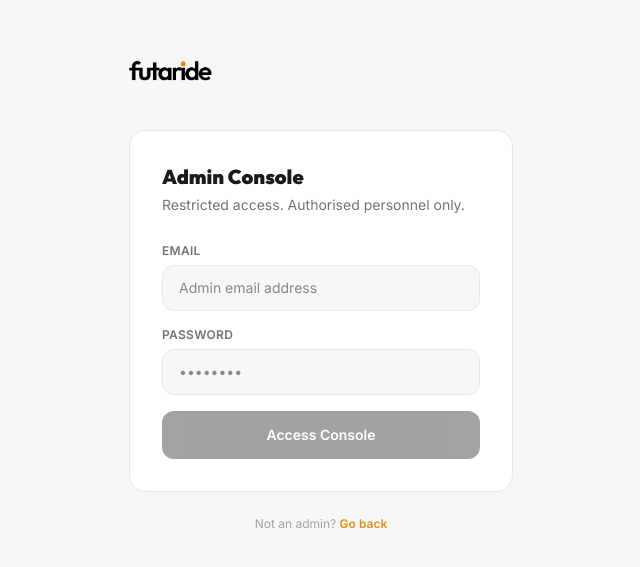
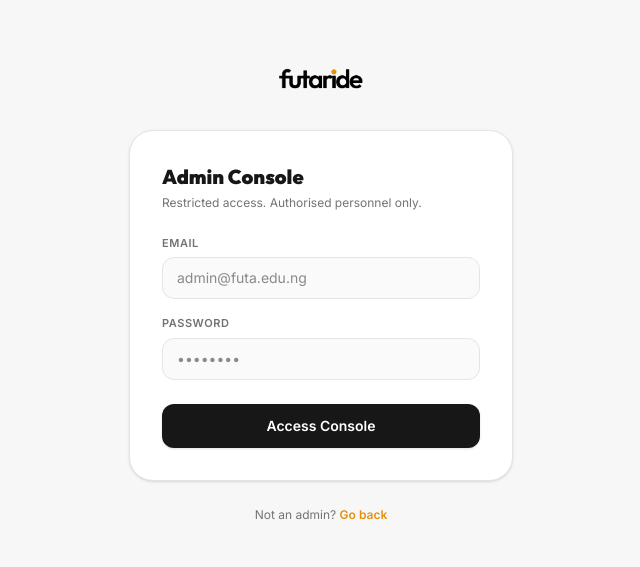
Before and after one commit to TheOluwaseunOO/FutaRide, a React (Vite) app: page /admin-login in a window 1280 px wide. Shown: the part 105-672 px from the top of the page, without its empty margins (319-959 px from the left). Built offline with nearby package versions, Linux system fonts and the light colour scheme; no server answers.

Commit message:
feat: complete invite password onboarding and admin team management

```diff
--- a/src/pages/AdminLogin.tsx
+++ b/src/pages/AdminLogin.tsx
@@ -1,146 +1,234 @@
-import { useState } from 'react'
+import React, { useState, useEffect } from 'react'
 import { useNavigate } from 'react-router-dom'
-import { type View } from '../App'
 import { supabase } from '../lib/supabase'
 
-interface Props {
-  onAuth: () => void
-  setView?: (v: View) => void
+export default function AdminLogin() {
+  const navigate = useNavigate()
+  const [email, setEmail] = useState('')
+  const [password, setPassword] = useState('')
+  const [isInviteMode, setIsInviteMode] = useState(false)
+  const [newPassword, setNewPassword] = useState('')
+  const [confirmPassword, setConfirmPassword] = useState('')
+  const [loading, setLoading] = useState(false)
+  const [errorMsg, setErrorMsg] = useState('')
+  const [successMsg, setSuccessMsg] = useState('')
+
+  useEffect(() => {
+    // 1. Check if the URL hash contains invite/recovery tokens
+    const hash = window.location.hash
+    if (hash && (hash.includes('type=invite') || hash.includes('type=recovery'))) {
+      setIsInviteMode(true)
     }
 
-export default function AdminLogin({ onAuth, setView }: Props) {
-  const navigate = useNavigate()
-  const [email, setEmail]       = useState('')
-  const [password, setPassword] = useState('')
-  const [error, setError]       = useState(false)
-  const [loading, setLoading]   = useState(false)
-  const [errorMsg, setErrorMsg] = useState('')
+    // 2. Also listen for Supabase auth state change (PASSWORD_RECOVERY or USER_UPDATED)
+    const { data: authListener } = supabase.auth.onAuthStateChange(async (event, session) => {
+      if (event === 'PASSWORD_RECOVERY' || (session && hash.includes('type=invite'))) {
+        setIsInviteMode(true)
+      }
+    })
 
-  async function handleSubmit(e: React.FormEvent) {
+    return () => {
+      authListener.subscription.unsubscribe()
+    }
+  }, [])
+
+  // Standard Login Handler
+  async function handleLogin(e: React.FormEvent) {
     e.preventDefault()
     setLoading(true)
-    setError(false)
     setErrorMsg('')
 
     try {
-      // 1. Authenticate with Supabase Auth
-      const { data: authData, error: authErr } = await supabase.auth.signInWithPassword({
+      const { data, error } = await supabase.auth.signInWithPassword({
         email: email.trim().toLowerCase(),
         password,
       })
 
-      if (authErr || !authData.user) {
-        throw new Error('Invalid email or password.')
-      }
+      if (error) throw error
 
-      // 2. Check if the authenticated user has the 'admin' role
-      const { data: profileData } = await supabase
-        .from('profiles')
-        .select('role')
-        .eq('id', authData.user.id)
+      // Check if user is in admin_users
+      const { data: adminRow } = await supabase
+        .from('admin_users')
+        .select('*')
+        .eq('user_id', data.user.id)
         .maybeSingle()
 
-      const userRole = (profileData?.role || authData.user.user_metadata?.role || '').toLowerCase()
-
-      if (userRole !== 'admin') {
+      if (!adminRow) {
         await supabase.auth.signOut()
         throw new Error('Access denied. This account does not have admin permissions.')
       }
 
-      onAuth()
       navigate('/admin')
     } catch (err: any) {
-      setError(true)
-      setErrorMsg(err.message || 'Invalid credentials. Access denied.')
-      setPassword('')
+      setErrorMsg(err.message || 'Invalid email or password.')
     } finally {
       setLoading(false)
     }
   }
 
-  function handleGoHome() {
-    if (setView) setView('landing')
-    navigate('/')
+  // Set Initial Password for Invited Admin
+  async function handleSetPassword(e: React.FormEvent) {
+    e.preventDefault()
+    if (newPassword.length < 6) {
+      setErrorMsg('Password must be at least 6 characters.')
+      return
+    }
+    if (newPassword !== confirmPassword) {
+      setErrorMsg('Passwords do not match.')
+      return
+    }
+
+    setLoading(true)
+    setErrorMsg('')
+
+    try {
+      const { data, error } = await supabase.auth.updateUser({
+        password: newPassword,
+      })
+
+      if (error) throw error
+
+      // Mark invite_status as accepted in admin_users
+      if (data.user) {
+        await supabase
+          .from('admin_users')
+          .update({ invite_status: 'accepted', user_id: data.user.id })
+          .eq('email', data.user.email?.toLowerCase())
+      }
+
+      setSuccessMsg('Password configured successfully! Redirecting...')
+      setTimeout(() => {
+        navigate('/admin')
+      }, 1500)
+    } catch (err: any) {
+      setErrorMsg(err.message || 'Failed to update password.')
+    } finally {
+      setLoading(false)
+    }
   }
 
   return (
-    <div className="min-h-screen flex flex-col items-center justify-center px-4"
-      style={{ background: '#f7f7f7' }}>
+    <div className="min-h-screen flex flex-col items-center justify-center bg-[#f7f7f7] px-4 font-sans">
       <div className="w-full max-w-sm">
-
-        <button onClick={handleGoHome} className="block mb-10 text-center w-full">
+        <div className="flex justify-center mb-8">
           <img src="/logo.png" alt="FutaRide" className="h-8 w-auto" />
-        </button>
-
-        <div className="bg-white rounded-2xl p-8" style={{ border: '1px solid #e8e8e8' }}>
-          <div className="mb-7">
-            <h1 className="text-xl font-black mb-1" style={{ fontFamily: 'Outfit, sans-serif', color: '#1a1a1a' }}>
-              Admin Console
-            </h1>
-            <p className="text-sm" style={{ color: '#737373' }}>
-              Restricted access. Authorised personnel only.
-            </p>
         </div>
 
-          <form onSubmit={handleSubmit} className="space-y-4">
+        <div className="bg-white rounded-3xl p-7 sm:p-8 border border-neutral-200 shadow-sm">
+          {isInviteMode ? (
+            <>
+              <h2 className="text-xl font-black text-neutral-900 mb-1">Welcome to FutaRide Admin</h2>
+              <p className="text-xs text-neutral-500 mb-6">Create a password to activate your admin account.</p>
+
+              {errorMsg && (
+                <div className="mb-4 p-3 rounded-xl bg-red-50 border border-red-200 text-xs font-semibold text-red-600">
+                  {errorMsg}
+                </div>
+              )}
+              {successMsg && (
+                <div className="mb-4 p-3 rounded-xl bg-emerald-50 border border-emerald-200 text-xs font-semibold text-emerald-700">
+                  {successMsg}
+                </div>
+              )}
+
+              <form onSubmit={handleSetPassword} className="space-y-4">
                 <div>
-              <label className="block text-xs font-semibold uppercase tracking-wide mb-1.5"
-                style={{ color: '#737373' }}>
+                  <label className="block text-[11px] font-bold uppercase tracking-wider text-neutral-500 mb-1.5">
+                    New Password
+                  </label>
+                  <input
+                    type="password"
+                    value={newPassword}
+                    onChange={(e) => setNewPassword(e.target.value)}
+                    placeholder="At least 6 characters"
+                    className="w-full px-3.5 py-2.5 rounded-xl bg-neutral-50 border border-neutral-200 text-xs sm:text-sm focus:outline-none focus:border-amber-500 transition-colors"
+                    required
+                  />
+                </div>
+
+                <div>
+                  <label className="block text-[11px] font-bold uppercase tracking-wider text-neutral-500 mb-1.5">
+                    Confirm Password
+                  </label>
+                  <input
+                    type="password"
+                    value={confirmPassword}
+                    onChange={(e) => setConfirmPassword(e.target.value)}
+                    placeholder="Repeat password"
+                    className="w-full px-3.5 py-2.5 rounded-xl bg-neutral-50 border border-neutral-200 text-xs sm:text-sm focus:outline-none focus:border-amber-500 transition-colors"
+                    required
+                  />
+                </div>
+
+                <button
+                  type="submit"
+                  disabled={loading}
+                  className="w-full py-3 rounded-xl font-bold text-xs sm:text-sm bg-[#E6900E] text-white hover:opacity-95 active:scale-[0.99] transition-all shadow-sm disabled:opacity-50 mt-2"
+                >
+                  {loading ? 'Activating Account...' : 'Set Password & Enter Console'}
+                </button>
+              </form>
+            </>
+          ) : (
+            <>
+              <h2 className="text-xl font-black text-neutral-900 mb-1">Admin Console</h2>
+              <p className="text-xs text-neutral-500 mb-6">Restricted access. Authorised personnel only.</p>
+
+              {errorMsg && (
+                <div className="mb-4 p-3 rounded-xl bg-red-50 border border-red-200 text-xs font-semibold text-red-600">
+                  {errorMsg}
+                </div>
+              )}
+
+              <form onSubmit={handleLogin} className="space-y-4">
+                <div>
+                  <label className="block text-[11px] font-bold uppercase tracking-wider text-neutral-500 mb-1.5">
                     Email
                   </label>
                   <input
                     type="email"
                     value={email}
-                onChange={e => { setEmail(e.target.value); setError(false) }}
-                placeholder="Admin email address"
-                autoFocus
-                className="w-full px-4 py-3 rounded-xl text-sm focus:outline-none"
-                style={{
-                  background: '#f7f7f7',
-                  border: `1px solid ${error ? '#fca5a5' : '#e8e8e8'}`,
-                  color: '#1a1a1a',
-                }}
+                    onChange={(e) => setEmail(e.target.value)}
+                    placeholder="admin@futa.edu.ng"
+                    className="w-full px-3.5 py-2.5 rounded-xl bg-neutral-50 border border-neutral-200 text-xs sm:text-sm focus:outline-none focus:border-amber-500 transition-colors"
+                    required
                   />
                 </div>
+
                 <div>
-              <label className="block text-xs font-semibold uppercase tracking-wide mb-1.5"
-                style={{ color: '#737373' }}>
+                  <label className="block text-[11px] font-bold uppercase tracking-wider text-neutral-500 mb-1.5">
                     Password
                   </label>
                   <input
                     type="password"
                     value={password}
-                onChange={e => { setPassword(e.target.value); setError(false) }}
+                    onChange={(e) => setPassword(e.target.value)}
                     placeholder="••••••••"
-                className="w-full px-4 py-3 rounded-xl text-sm focus:outline-none"
-                style={{
-                  background: '#f7f7f7',
-                  border: `1px solid ${error ? '#fca5a5' : '#e8e8e8'}`,
-                  color: '#1a1a1a',
-                }}
+                    className="w-full px-3.5 py-2.5 rounded-xl bg-neutral-50 border border-neutral-200 text-xs sm:text-sm focus:outline-none focus:border-amber-500 transition-colors"
+                    required
                   />
-              {error && (
-                <p className="text-xs mt-1.5" style={{ color: '#dc2626' }}>
-                  {errorMsg || 'Invalid credentials. Access denied.'}
-                </p>
+                </div>
+
+                <button
+                  type="submit"
+                  disabled={loading}
+                  className="w-full py-3 rounded-xl font-bold text-xs sm:text-sm bg-neutral-900 text-white hover:bg-neutral-800 active:scale-[0.99] transition-all shadow-sm disabled:opacity-50 mt-2"
+                >
+                  {loading ? 'Verifying...' : 'Access Console'}
+                </button>
+              </form>
+            </>
           )}
         </div>
+
+        <div className="text-center mt-5">
           <button
-              type="submit"
-              disabled={!email || !password || loading}
-              className="w-full py-3.5 rounded-xl font-bold text-sm transition-all disabled:opacity-40 hover:opacity-90"
-              style={{ background: '#1a1a1a', color: '#fff' }}>
-              {loading ? 'Verifying…' : 'Access Console'}
+            onClick={() => navigate('/')}
+            className="text-xs text-neutral-500 hover:text-neutral-900 transition-colors"
+          >
+            Not an admin? <span className="font-bold text-[#E6900E]">Go back</span>
           </button>
-          </form>
         </div>
-
-        <p className="text-center text-xs mt-6" style={{ color: '#a3a3a3' }}>
-          Not an admin?{' '}
-          <button onClick={handleGoHome} className="font-semibold" style={{ color: '#E6900E' }}>
-            Go back
-          </button>
-        </p>
       </div>
     </div>
   )
```
Lines whose indentation alone changed are shown as unchanged.
